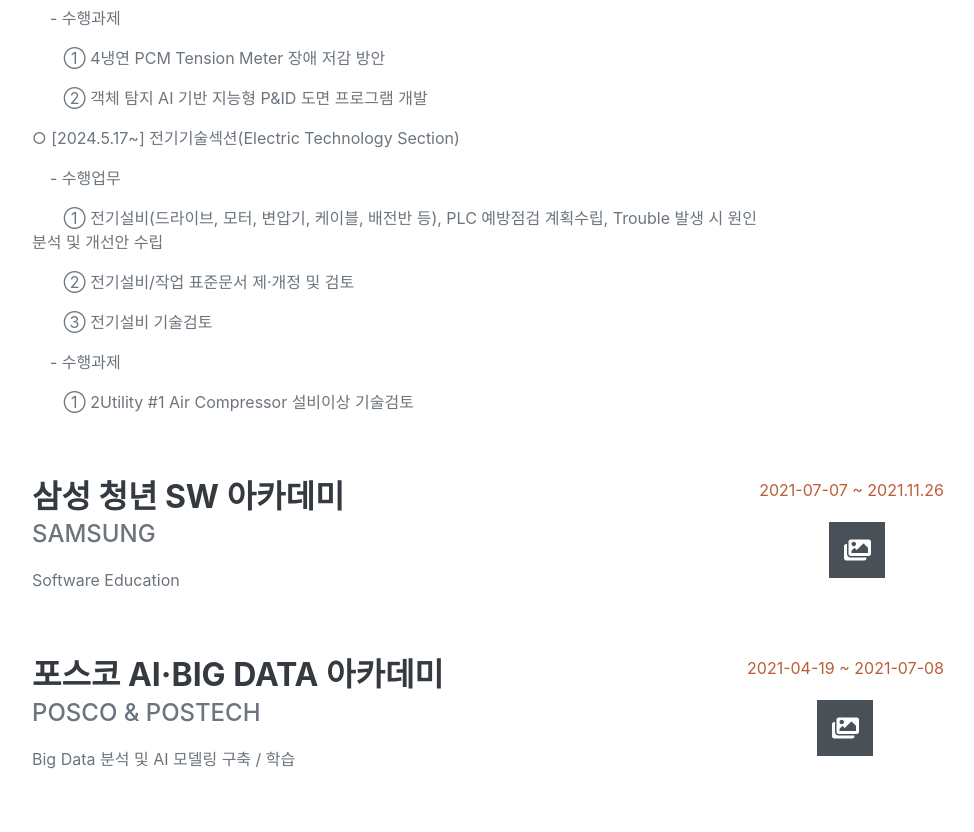
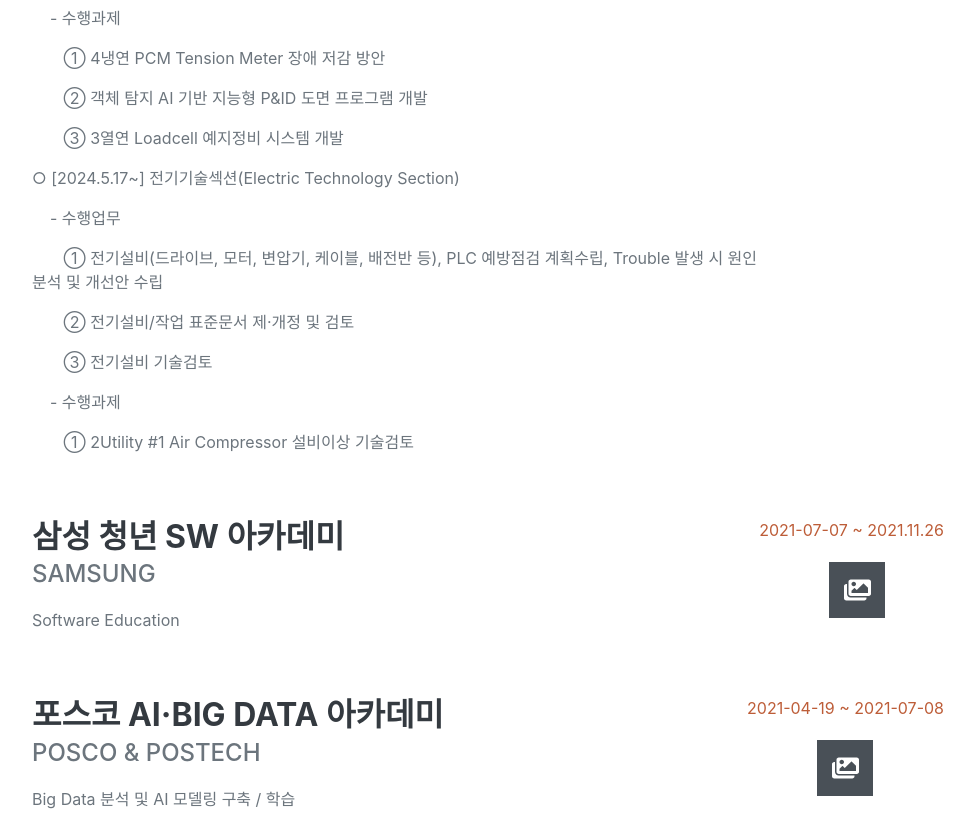
Before and after one commit to Lee-Geon-Yeong/Lee-Geon-Yeong.github.io, a website: page index.html in a window 1280 px wide. Shown: the part 1400-2232 px from the top of the page, without its empty margins (288-1262 px from the left). Drawn offline with nearby package versions, Linux system fonts and the light colour scheme; a web font is replaced by a local one.

Commit message:
first commit

```diff
--- a/index.html
+++ b/index.html
@@ -86,6 +86,7 @@
                                 <p>&nbsp;&nbsp;&nbsp; - 수행과제</p>
                                     <p>&nbsp;&nbsp;&nbsp;&nbsp;&nbsp;&nbsp;  ① 4냉연 PCM Tension Meter 장애 저감 방안</p>
                                     <p>&nbsp;&nbsp;&nbsp;&nbsp;&nbsp;&nbsp;  ② 객체 탐지 AI 기반 지능형 P&ID 도면 프로그램 개발</p>
+                                    <p>&nbsp;&nbsp;&nbsp;&nbsp;&nbsp;&nbsp;  ③ 3열연 Loadcell 예지정비 시스템 개발</p>
                             <p>○ [2024.5.17~] 전기기술섹션(Electric Technology Section) </p>
                                 <p>&nbsp;&nbsp;&nbsp; - 수행업무</p>
                                     <p>&nbsp;&nbsp;&nbsp;&nbsp;&nbsp;&nbsp;  ① 전기설비(드라이브, 모터, 변압기, 케이블, 배전반 등), PLC 예방점검 계획수립, Trouble 발생 시 원인 분석 및 개선안 수립</p>
```
